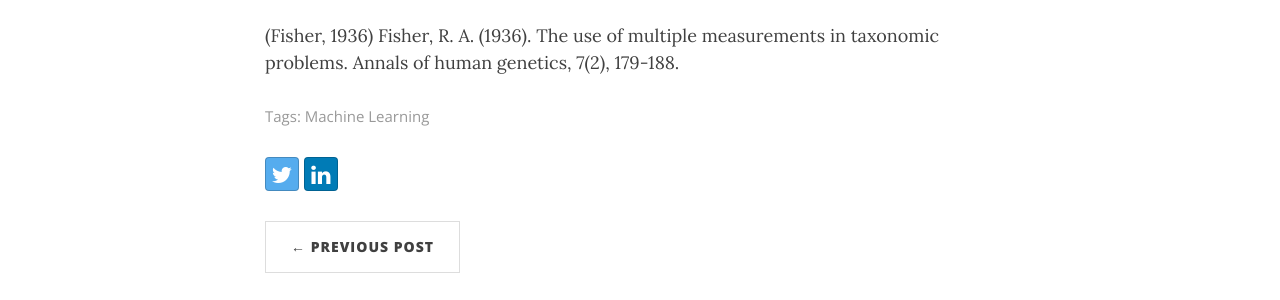
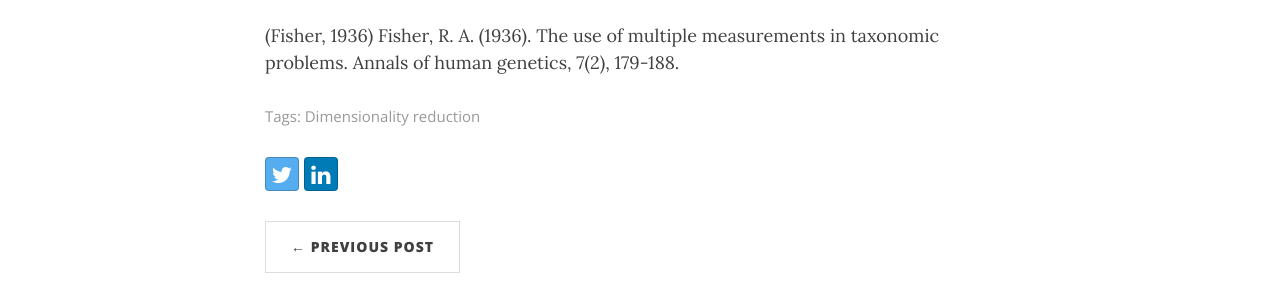
Before and after one commit to const-yield/const-yield.github.io, a Jekyll site: the page built from _posts/2017-10-13-A-step-to-step-guide-of-FDA.md, in a window 1280 px wide and 900 px high, scrolled down 8200 px. Shown: the part 303-603 px from the top of the window. Built offline with Jekyll 4.4.1, drawn with Linux system fonts in a browser that asks for light colours; nearby versions of some CDN libraries; formulas are drawn with MathJax 3.

```diff
--- a/_posts/2017-10-13-A-step-to-step-guide-of-FDA.md
+++ b/_posts/2017-10-13-A-step-to-step-guide-of-FDA.md
@@ -2,8 +2,8 @@
 layout: post
 title: "A steo-to-step guide of FDA"
 description: ""
-category: Dimensionality reduction
-tags: [Machine Learning]
+category: Machine Learning
+tags: [Dimensionality reduction]
 ---
 
 Introduction
```
